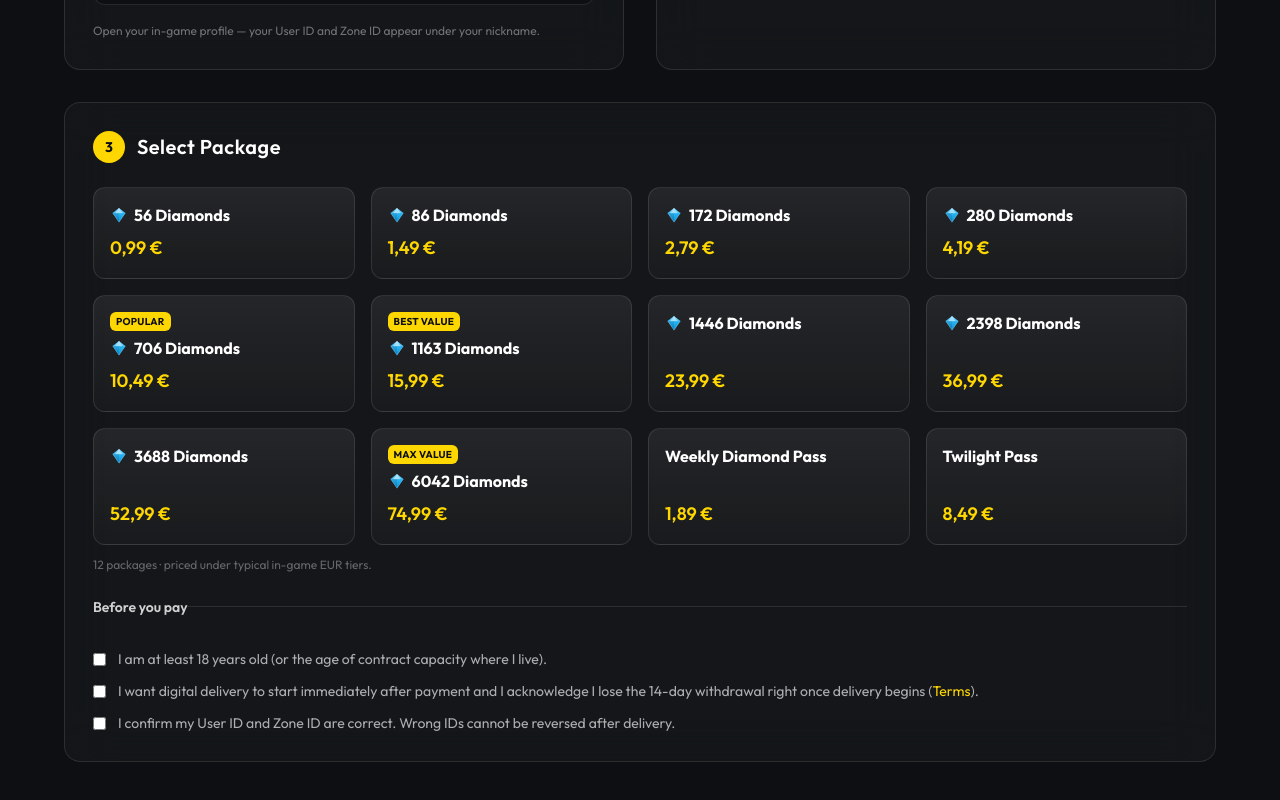
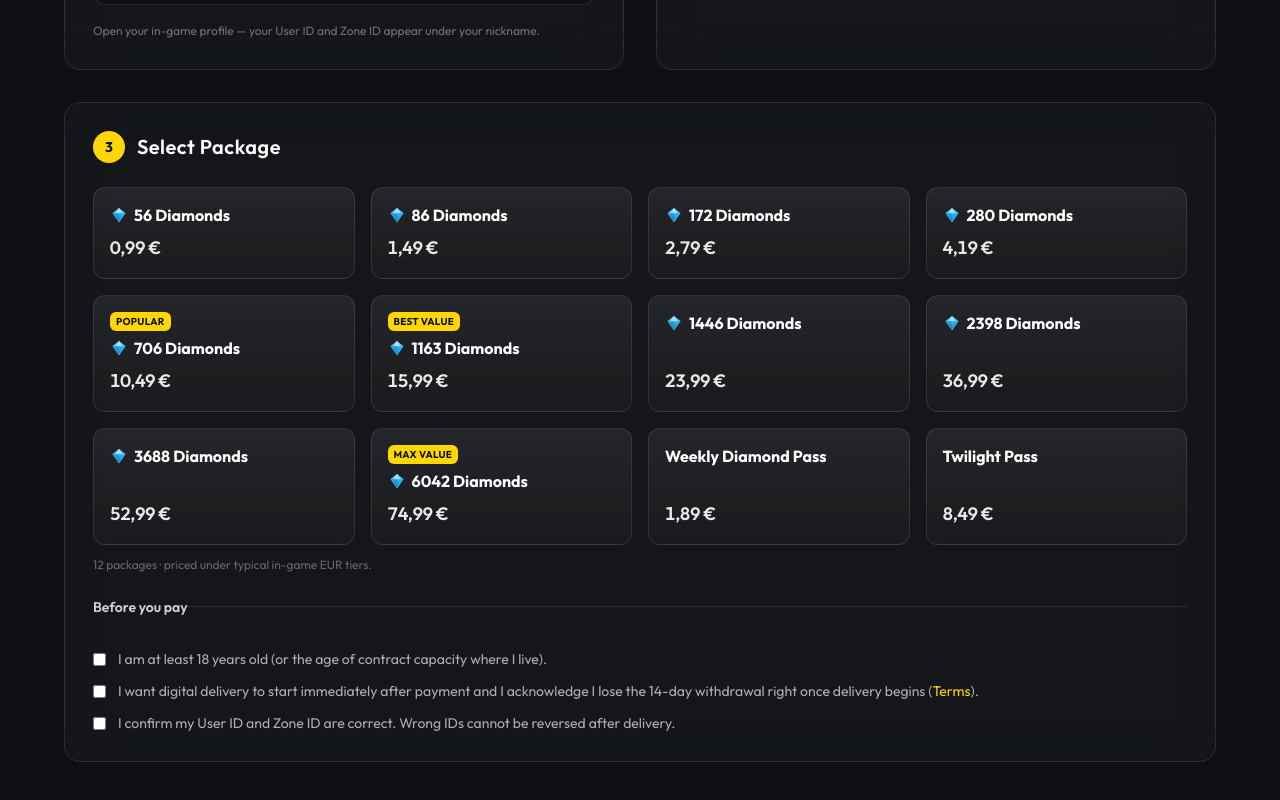
Before and after one commit to korf360/fastpromo, a Next.js app: page /packages in a window 1280 px wide. Shown: the part 880-1680 px from the top of the page. Built offline with nearby package versions, Linux system fonts and the light colour scheme; no server answers.

Commit message:
Soften package card prices from gold to white.
Co-authored-by: Cursor <cursoragent@cursor.com>

```diff
--- a/src/components/TopUpFlow.tsx
+++ b/src/components/TopUpFlow.tsx
@@ -506,7 +506,7 @@ export function TopUpFlow() {
                     )}
                     {pkg.label}
                   </span>
-                  <span className="mt-auto pt-2 text-base font-semibold text-[#FFD700] sm:text-lg">
+                  <span className="mt-auto pt-2 text-base font-semibold tabular-nums tracking-tight text-white/90 sm:text-lg">
                     {formatEuro(pkg.price)}
                   </span>
                 </button>
```
